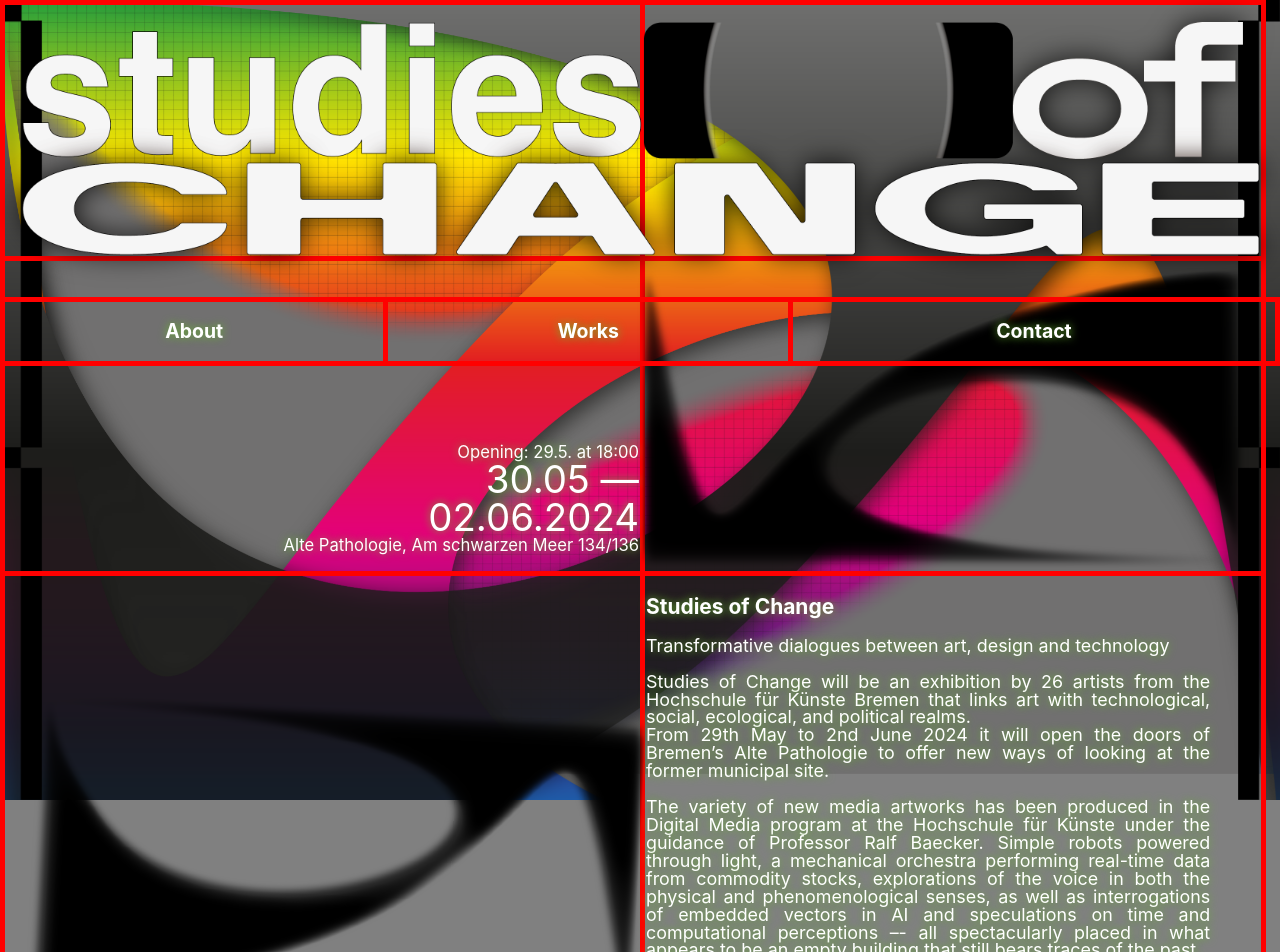
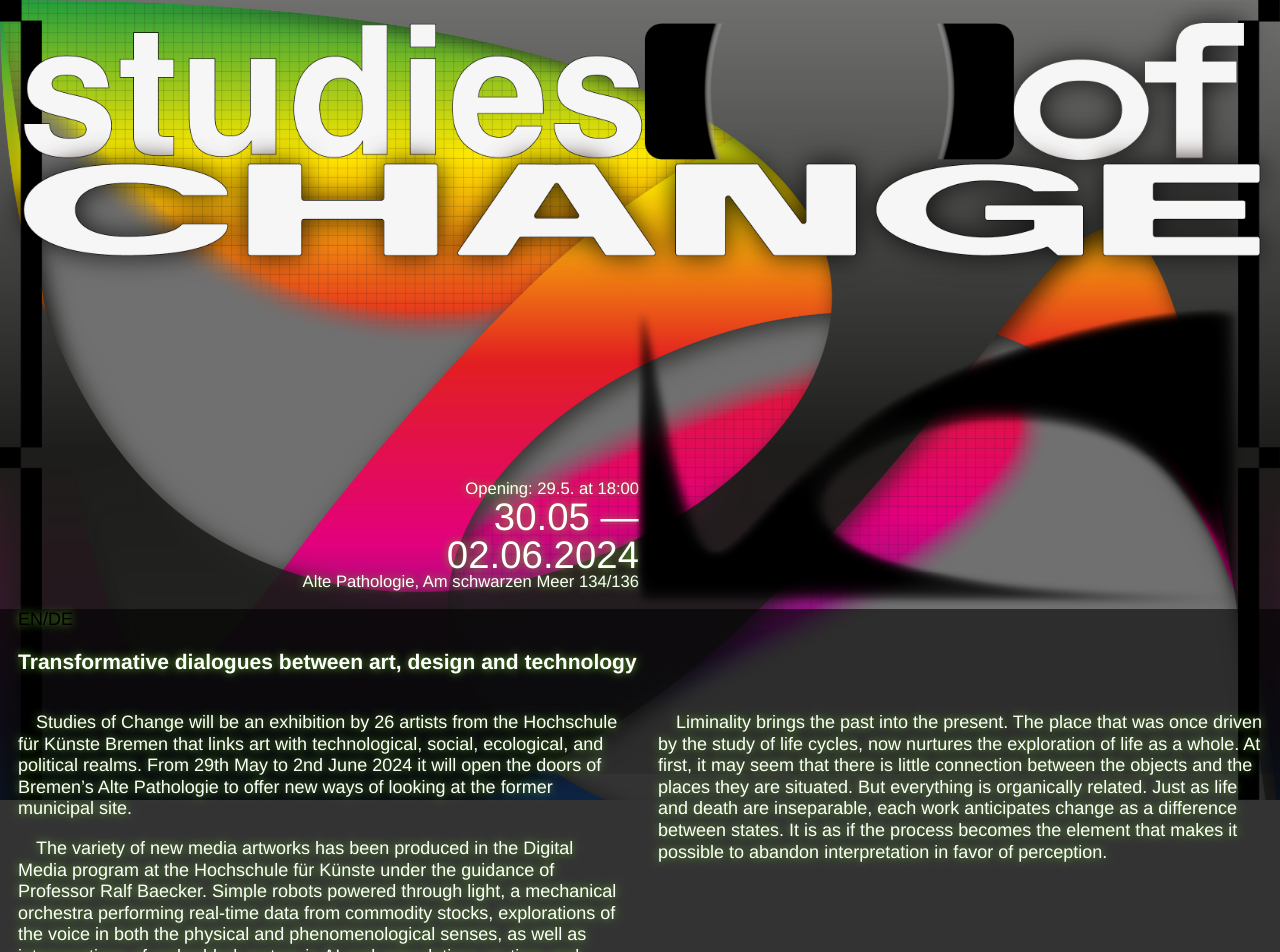
Before and after one commit to digitalmediabremen/studiesofchange-web, a Next.js app: page /studiesofchange-web/ in a window 1280 px wide. Shown: the top 952 px of the page. Built offline with nearby package versions, Linux system fonts and the light colour scheme.

Commit message:
change layout text

```diff
--- a/components/header.module.css
+++ b/components/header.module.css
@@ -1,6 +1,3 @@
-.header{
-    z-index: 10;
-}
 .title_div{
     width:100vw;
     position: fixed;
@@ -17,18 +14,3 @@
     height: auto;
     margin: 0 auto;
   }
-.nav{
-    position: relative;
-    width:100%;
-    top:0;
-    left:0;
-    height: auto;
-    margin-left: auto;
-    margin-right: auto;
-    text-align: center;
-    font-weight: normal;
-    font-size: 1.3vw;
-    /* line-height:0.1vh; */
-    color:white;
-    text-shadow: 0 0 0.5em #66B32E;
-}
--- a/components/header.tsx
+++ b/components/header.tsx
@@ -10,15 +10,6 @@ export default function Header() {
     <div>
       <div className={styles.title_div}>
         <Image priority className={styles.title} src={titlePic} alt={siteTitle} />
-        <table className={styles.nav}>
-          <tbody>
-          <tr>
-            <td><h3>About</h3></td>
-            <td><h3>Works</h3></td>
-            <td><h3>Contact</h3></td>
-          </tr>
-          </tbody>
-        </table>
       </div>
     </div>
   );
--- a/components/table.tsx
+++ b/components/table.tsx
@@ -4,8 +4,12 @@ import arrowPic from '../public/design/arrow.png'
 import logoHfk from '../public/logos/hfk.png'
 import logoDigitalmedia from '../public/logos/digitalmedia@2x.png'
 import logoGeg from '../public/logos/geg.png'
+import titlePic from '../public/design/title.png'
 import texts from '../texts/curatorial';
+import Link from "next/link";
 import React from 'react';
+
+let enOrDe: boolean = true; // true:en, false:de
 
 
 export async function getStaticProps() {
@@ -20,10 +24,14 @@ export default function Table() {
     return (
         <table className={styles.table_content}>
             <tbody>
+                {/* row 0----------------------------------------------------------- */}
                 <tr>
-                    <td className={styles.table_placeholder}></td>
-                    <td className={styles.table_placeholder}></td>
+                    <td colSpan={2} className={styles.title_div}>
+                        <Image priority className={styles.title} src={titlePic} alt="" />
+
+                    </td>
                 </tr>
+                {/* row 1----------------------------------------------------------- */}
                 <tr>
                     <td className={styles.table_info_text}>
                         Opening: 29.5. at 18:00
@@ -32,21 +40,54 @@ export default function Table() {
                     </td>
                     <td><Image priority className={styles.table_arrow} src={arrowPic} alt="" /></td>
                 </tr>
+                {/* row 2----------------------------------------------------------- */}
                 <tr>
-                    <td><Image priority className={styles.table_arrow_flip} src={arrowPic} alt="" /></td>
-                    <td className={styles.table_curatorial_text}>
-                        <h3 dangerouslySetInnerHTML={{ __html: texts.en.title }}></h3>
-                        <p dangerouslySetInnerHTML={{ __html: texts.en.subtitle }}></p>
-                        <p dangerouslySetInnerHTML={{ __html: texts.en.body }}></p>
+                    <td colSpan={2} className={styles.table_curatorial_text}>
+                        {/* language switch */}
+                        <Link legacyBehavior={true} href="/">
+                            <a onClick={() => { enOrDe = !enOrDe; }}>EN/DE</a>
+                        </Link>
+                        {/* title of curatorial text */}
+                        {
+                            (enOrDe ?
+                                (<h3>{texts.en.subtitle}</h3>)
+                                : (<h3>{texts.de.subtitle}</h3>)
+                            )
+                        }
                     </td>
                 </tr>
+                {/* row 3----------------------------------------------------------- */}
                 <tr>
-                    <td colSpan={2} className={styles.table_placeholder}></td>
-                    {/* <td ><Image priority className={styles.table_arrow} src={arrowPic} alt="" /></td> */}
+                    {
+                        (enOrDe ?
+                            [// english curatorial
+                                <td className={styles.table_curatorial_text}>
+                                    <p>{texts.en.body[0]}</p>
+                                    <p>{texts.en.body[1]}</p>
+                                </td>,
+                                <td className={styles.table_curatorial_text}>
+                                <p>{texts.en.body[2]}</p>
+                                <p></p>
+                            </td>
+                            ]
+                            : [// deutsch curatorial
+                                <td className={styles.table_curatorial_text}>
+                                    <p>{texts.de.body[0]}</p>
+                                    <p>{texts.de.body[1]}</p>
+                                </td>,
+                                <td className={styles.table_curatorial_text}>
+                                <p>{texts.de.body[2]}</p>
+                                <p></p>
+                            </td>
+                            ]
+                        )
+                    }
                 </tr>
+                {/* row 4----------------------------------------------------------- */}
                 <tr>
                     <td><Image priority className={styles.table_arrow_flip} src={arrowPic} alt="" /></td>
                 </tr>
+                {/* row 5----------------------------------------------------------- */}
                 <tr>
                     <td className={styles.table_logos}>
                         <Image src={logoHfk} alt="logo of the University of the Arts, Bremen" />
@@ -55,6 +96,7 @@ export default function Table() {
                     </td>
                     <td className={styles.table_placeholder}></td>
                 </tr>
+                {/* ----------------------------------------------------------- */}
             </tbody>
         </table>
     )
--- a/pages/index.tsx
+++ b/pages/index.tsx
@@ -24,7 +24,7 @@ export default function Home() {
     <Layout>
       {
         <div>
-          <Header />
+          {/* <Header /> */}
           <Device>
             {({ isMobile }) => {
               if (!isMobile) {
--- a/styles/global.css
+++ b/styles/global.css
@@ -2,8 +2,8 @@ html,
 body {
   padding: 0;
   margin: 0;
-  font-family: -apple-system, Helvetica Neue, sans-serif;
-  /* line-height: 1.6vw; */
+  /* font-family: -apple-system, Helvetica Neue, sans-serif; */
+  font-family: Helvetica;
   line-height: 1em;
 
   font-size: 18px;
@@ -35,7 +35,11 @@ a:visited{
   color: black;
 }
 
+p{
+  text-indent: 1em;
+}
+
 table, td, th{
-  border: 5px solid red;
+  /* border: 5px solid red; */
   border-collapse: collapse;
 }
--- a/styles/home.module.css
+++ b/styles/home.module.css
@@ -74,6 +74,18 @@
     }
   }
 
+  .title_div{
+    width:100vw;
+    margin-left: auto;
+    margin-right: auto;
+  }
+
+  .title {
+    width: 100vw;
+    max-width: 1600px;
+    height: auto;
+  }
+
   .table_arrow{
     display: block;
     max-width: 800px;
@@ -108,19 +120,23 @@
   }
 
   .table_curatorial_text{
+    background-color: rgba(0,0,0,0.6);
     max-width:30vw;
     width: auto;
     height: auto;
     margin: 0 auto;
     padding-right: 4vw;
     vertical-align: top;
-    text-align: justify;
+    text-align: left;
     font-weight: normal;
-    font-size: 1.4vw;
-    line-height: 1em;
+    /* font-size: min(2vw,36px); */
+    font-size: 1rem;
+    line-height: 1.2em;
     color:white;
     text-shadow: 0 0 0.5em #66B32E;
+    padding:0 1rem 0 1rem;
   }
+
 
   .table_placeholder{
 /*    max-width: 800px;*/
--- a/texts/curatorial.tsx
+++ b/texts/curatorial.tsx
@@ -1,25 +1,23 @@
 const en = {
-    "title": "Studies of Change",
+    "title": "Studies of Change:",
     "subtitle": "Transformative dialogues between art, design and technology",
-    "body":
-    `Studies of Change will be an exhibition by 26 artists from the Hochschule für Künste Bremen that links art with technological, social, ecological, and political realms.
-    <br />
-    From 29th May to 2nd June 2024 it will open the doors of Bremen’s Alte Pathologie to offer new ways of looking at the former municipal site.
-    <br /><br />
-    The variety of new media artworks has been produced in the Digital Media program at the Hochschule für Künste under the guidance of Professor Ralf Baecker. Simple robots powered through light, a mechanical orchestra performing real-time data from commodity stocks, explorations of the voice in both the physical and phenomenological senses, as well as interrogations of embedded vectors in AI and speculations on time and computational perceptions –- all spectacularly placed in what appears to be an empty building that still bears traces of the past.
-    <br /><br />
-    Liminality brings the past into the present. The place that was once driven by the study of life cycles, now nurtures the exploration of life as a whole. At first, it may seem that there is little connection between the objects and the places they are situated. But everything is organically related. Just as life and death are inseparable, each work anticipates change as a difference between states. It is as if the process becomes the element that makes it possible to abandon interpretation in favor of perception.`
+    "body":[
+        `Studies of Change will be an exhibition by 26 artists from the Hochschule für Künste Bremen that links art with technological, social, ecological, and political realms. From 29th May to 2nd June 2024 it will open the doors of Bremen’s Alte Pathologie to offer new ways of looking at the former municipal site.`,
+        `The variety of new media artworks has been produced in the Digital Media program at the Hochschule für Künste under the guidance of Professor Ralf Baecker. Simple robots powered through light, a mechanical orchestra performing real-time data from commodity stocks, explorations of the voice in both the physical and phenomenological senses, as well as interrogations of embedded vectors in AI and speculations on time and computational perceptions –- all spectacularly placed in what appears to be an empty building that still bears traces of the past.`,
+        `Liminality brings the past into the present. The place that was once driven by the study of life cycles, now nurtures the exploration of life as a whole. At first, it may seem that there is little connection between the objects and the places they are situated. But everything is organically related. Just as life and death are inseparable, each work anticipates change as a difference between states. It is as if the process becomes the element that makes it possible to abandon interpretation in favor of perception.`
+    ]
 }
 
 const de = {
-    "title": "Studies of Change",
+    "title": "Studies of Change:",
     "subtitle": "Transformative Dialoge zwischen Kunst, Design und Technologie",
-    "body":
-    `Die Ausstellung „Studies of Change" zeigt Arbeiten von 26 Künstlerinnen und Künstlern der Hochschule für Künste Bremen welche in ihren Werken Kunst mit technologischen, sozialen, ökologischen und politischen Feldern verknüpfen. Vom 29. Mai bis zum 2. Juni 2024 öffnet die Ausstellung die Türen der Alten Pathologie in Bremen und bietet neue Einblicke in das ehemalige städtische Gebäude.
-    <br /><br />
-    Die diversen Medienkunstwerke wurden im Rahmen des Studiengangs Digitale Medien, unter der Begleitung von Professor Ralf Baecker entwickelt. Von Licht angetriebene Roboter, ein mechanisches Orchester, welches Echtzeitdaten von Rohstoffmärkten interpretiert, physische und phänomenologische Untersuchungen der Stimme, sowie Spekulationen über Zeit und rechnergestützte Wahrnehmungen – sind dabei nur einige Beispiele der Arbeiten, welche spektakulär in dem scheinbar leeren Gebäude platziert werden, das gleichzeitig noch die sichtbaren Spuren seiner Vergangenheit trägt.
-    <br /><br />
-    iminalität bringt die Vergangenheit in die Gegenwart. Der Ort, der einst von der Erforschung der Toten bestimmt war, dient nun der künstlerischen Erforschung via Video-, Sound- und interaktiven Installationen. Auf den ersten Blick mag es so aussehen, als gäbe es kaum eine Verbindung zwischen den ausgestellten Objekten und dem Ort, an dem sie sich befinden. Wer genauer hinsieht, wird jedoch die feinen Verknüpfungen erkennen: So wie Leben und Tod untrennbar miteinander verwoben sind, nimmt auch jedes Werk den Wandel als Zustandsveränderung vorweg. Die Prozesse werden zum Schlüssel, der es erlaubt, sich auf die pure Wahrnehmung zu konzentrieren und Interpretationen zweitrangig werden lässt.`
+    "body":[
+        `Die Ausstellung „Studies of Change" zeigt Arbeiten von 26 Künstlerinnen und Künstlern der Hochschule für Künste Bremen welche in ihren Werken Kunst mit technologischen, sozialen, ökologischen und politischen Feldern verknüpfen. Vom 29. Mai bis zum 2. Juni 2024 öffnet die Ausstellung die Türen der Alten Pathologie in Bremen und bietet neue Einblicke in das ehemalige städtische Gebäude.`,
+        `Die diversen Medienkunstwerke wurden im Rahmen des Studiengangs Digitale Medien, unter der Begleitung von Professor Ralf Baecker entwickelt. Von Licht angetriebene Roboter, ein mechanisches Orchester, welches Echtzeitdaten von Rohstoffmärkten interpretiert, physische und phänomenologische Untersuchungen der Stimme, sowie Spekulationen über Zeit und rechnergestützte Wahrnehmungen – sind dabei nur einige Beispiele der Arbeiten, welche spektakulär in dem scheinbar leeren Gebäude platziert werden, das gleichzeitig noch die sichtbaren Spuren seiner Vergangenheit trägt.`,
+        `Liminalität bringt die Vergangenheit in die Gegenwart. Der Ort, der einst von der Erforschung der Toten bestimmt war, dient nun der künstlerischen Erforschung via Video-, Sound- und interaktiven Installationen. Auf den ersten Blick mag es so aussehen, als gäbe es kaum eine Verbindung zwischen den ausgestellten Objekten und dem Ort, an dem sie sich befinden. Wer genauer hinsieht, wird jedoch die feinen Verknüpfungen erkennen: So wie Leben und Tod untrennbar miteinander verwoben sind, nimmt auch jedes Werk den Wandel als Zustandsveränderung vorweg. Die Prozesse werden zum Schlüssel, der es erlaubt, sich auf die pure Wahrnehmung zu konzentrieren und Interpretationen zweitrangig werden lässt.`
+    ]
+
+
 }
 
 const texts = {
```
